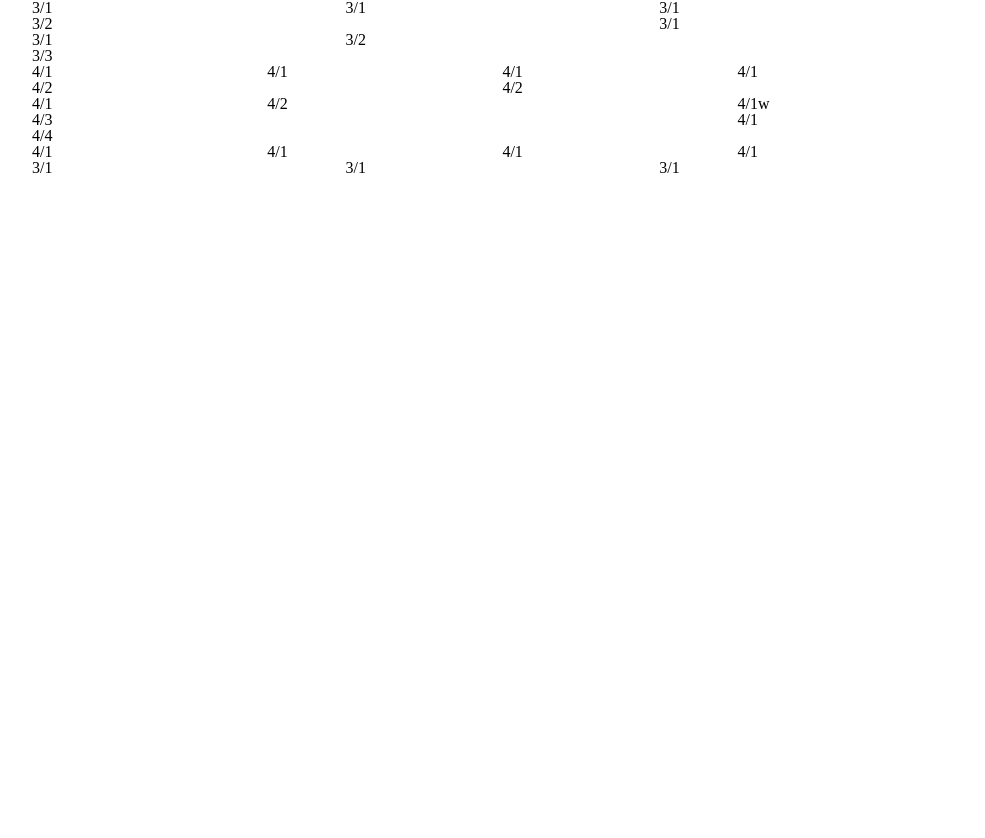
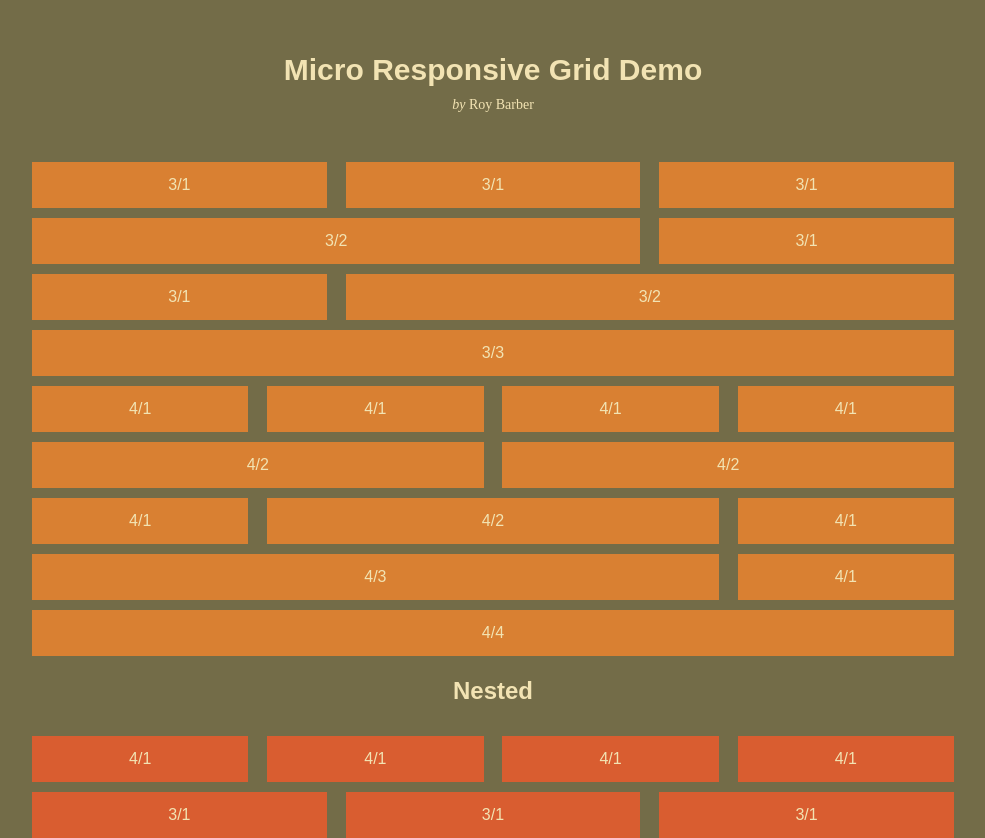
Before and after one commit to roybarber/micro-rwd-grid, a plain HTML site: page index.html in a window 1280 px wide. Shown: the whole page, without its empty margins (147-1132 px from the left). Before the commit the page ends 800 px from the top, so only its background shows below. Drawn offline with Linux system fonts and the light colour scheme.

Commit message:
added demo & styles

```diff
--- a/index.html
+++ b/index.html
@@ -3,7 +3,7 @@
 <head>
 <meta charset="utf-8">
 
-<title>myIM</title>
+<title>Micro Responsive Grid</title>
 
 <meta name="viewport" content="width=device-width, initial-scale=1">
 <link rel="stylesheet" href="css/style.css" />
@@ -13,72 +13,99 @@
 	<link rel="stylesheet" href="css/ie.css" />
 <![endif]-->
 
+<!-- Demo Styles only, please ignore -->
+<style>
+	body {color: #f2e3b3;background:#736c48;margin-top:50px;text-align:center;font-family: sans-serif;}
+	header {margin-bottom:40px;}
+	h1 {font-size: 30px;line-height:40px;font-weight:bold;margin-bottom:8px;}
+	h2 {font-size: 24px;line-height:30px;font-weight:bold;margin:20px 0;}
+	p {font-family: serif;font-style: italic;font-size: 14px;}
+	p a {color: #f2e3b3;text-decoration: none;font-style: normal;}
+	.demo {background:#d98032;}
+	span {display:block;padding:15px;}
+	.row > div {margin-top:10px;}
+	.nested .demo {background:#d95d30;}
+</style>
+
 </head>
 <body>
 
 	<div class="container">
+		<header>
+			<h1>Micro Responsive Grid Demo</h1>
+			<p>by <a href="http://roybarber.com">Roy Barber</a>
+		</header>
+
+
+		<!-- Remove the demo class, its only to give the demo some color! -->
+
+
 		<div class="row">
-			<div class="col three-one">3/1</div>
-			<div class="col three-one">3/1</div>
-			<div class="col three-one tablet-full last">3/1</div>
+			<div class="col three-one demo"><span>3/1</span></div>
+			<div class="col three-one demo"><span>3/1</span></div>
+			<div class="col three-one tablet-full last demo"><span>3/1</span></div>
 		</div>
 
 		<div class="row">
-			<div class="col three-two">3/2</div>
-			<div class="col three-one last">3/1</div>
+			<div class="col three-two demo"><span>3/2</span></div>
+			<div class="col three-one last demo"><span>3/1</span></div>
 		</div>
 
 		<div class="row">
-			<div class="col three-one">3/1</div>
-			<div class="col three-two last">3/2</div>
+			<div class="col three-one demo"><span>3/1</span></div>
+			<div class="col three-two last demo"><span>3/2</span></div>
 		</div>
 
 		<div class="row">
-			<div class="col three-three last">3/3</div>
+			<div class="col three-three last demo"><span>3/3</span></div>
 		</div>
 
 		<div class="row">
-			<div class="col four-one">4/1</div>
-			<div class="col four-one">4/1</div>
-			<div class="col four-one">4/1</div>
-			<div class="col four-one last">4/1</div>
+			<div class="col four-one demo"><span>4/1</span></div>
+			<div class="col four-one demo"><span>4/1</span></div>
+			<div class="col four-one demo"><span>4/1</span></div>
+			<div class="col four-one last demo"><span>4/1</span></div>
 		</div>
 
 		<div class="row">
-			<div class="col four-two">4/2</div>
-			<div class="col four-two last">4/2</div>
+			<div class="col four-two demo"><span>4/2</span></div>
+			<div class="col four-two last demo"><span>4/2</span></div>
 		</div>
 
 		<div class="row">
-			<div class="col four-one">4/1</div>
-			<div class="col four-two">4/2</div>
-			<div class="col four-one tablet-full last">4/1w</div>
+			<div class="col four-one demo"><span>4/1</span></div>
+			<div class="col four-two demo"><span>4/2</span></div>
+			<div class="col four-one tablet-full last demo"><span>4/1</span></div>
 		</div>
 
 		<div class="row">
-			<div class="col four-three">4/3</div>
-			<div class="col four-one tablet-full last">4/1</div>
+			<div class="col four-three demo"><span>4/3</span></div>
+			<div class="col four-one tablet-full last demo"><span>4/1</span></div>
 		</div>
 
 		<div class="row">
-			<div class="col four-four last">4/4</div>
+			<div class="col four-four last demo"><span>4/4</span></div>
+		</div>
+
+		<div class="row">
+			<h2>Nested</h2>
 		</div>
 
 		<div class="row">
 			<div class="col four-four last nested">
 				<div class="row">
-					<div class="col four-one">4/1</div>
-					<div class="col four-one">4/1</div>
-					<div class="col four-one">4/1</div>
-					<div class="col four-one last">4/1</div>
+					<div class="col four-one demo"><span>4/1</span></div>
+					<div class="col four-one demo"><span>4/1</span></div>
+					<div class="col four-one demo"><span>4/1</span></div>
+					<div class="col four-one last demo"><span>4/1</span></div>
 				</div>
 			</div>
 
 			<div class="col three-three last nested">
 				<div class="row">
-					<div class="col three-one">3/1</div>
-					<div class="col three-one">3/1</div>
-					<div class="col three-one tablet-full last">3/1</div>
+					<div class="col three-one demo"><span>3/1</span></div>
+					<div class="col three-one demo"><span>3/1</span></div>
+					<div class="col three-one tablet-full last demo"><span>3/1</span></div>
 				</div>
 			</div>
 		</div>
```
